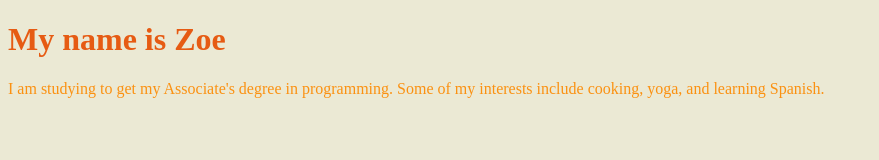
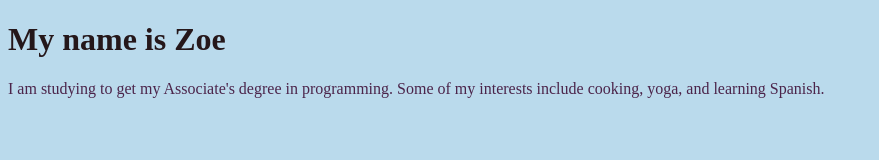
Before and after one commit to 10kCrows/10kCrows, a plain HTML site: page index.html in a window 1280 px wide. Shown: the whole page, without its empty margins (0-879 px from the left). Drawn offline with Linux system fonts and the light colour scheme.

Commit message:
Update index.html

```diff
--- a/index.html
+++ b/index.html
@@ -4,15 +4,15 @@
     <title>My Personal Introduction</title>
     <style>
       body {
-        background-color: #ebe9d4;
+        background-color: #BADAEC;
       }
 
       h1 {
-        color: #e65b13;
+        color: #25171A;
       }
 
       p {
-        color: #fb9111;
+        color: #4B244A;
       }
     </style>
   </head>
```
